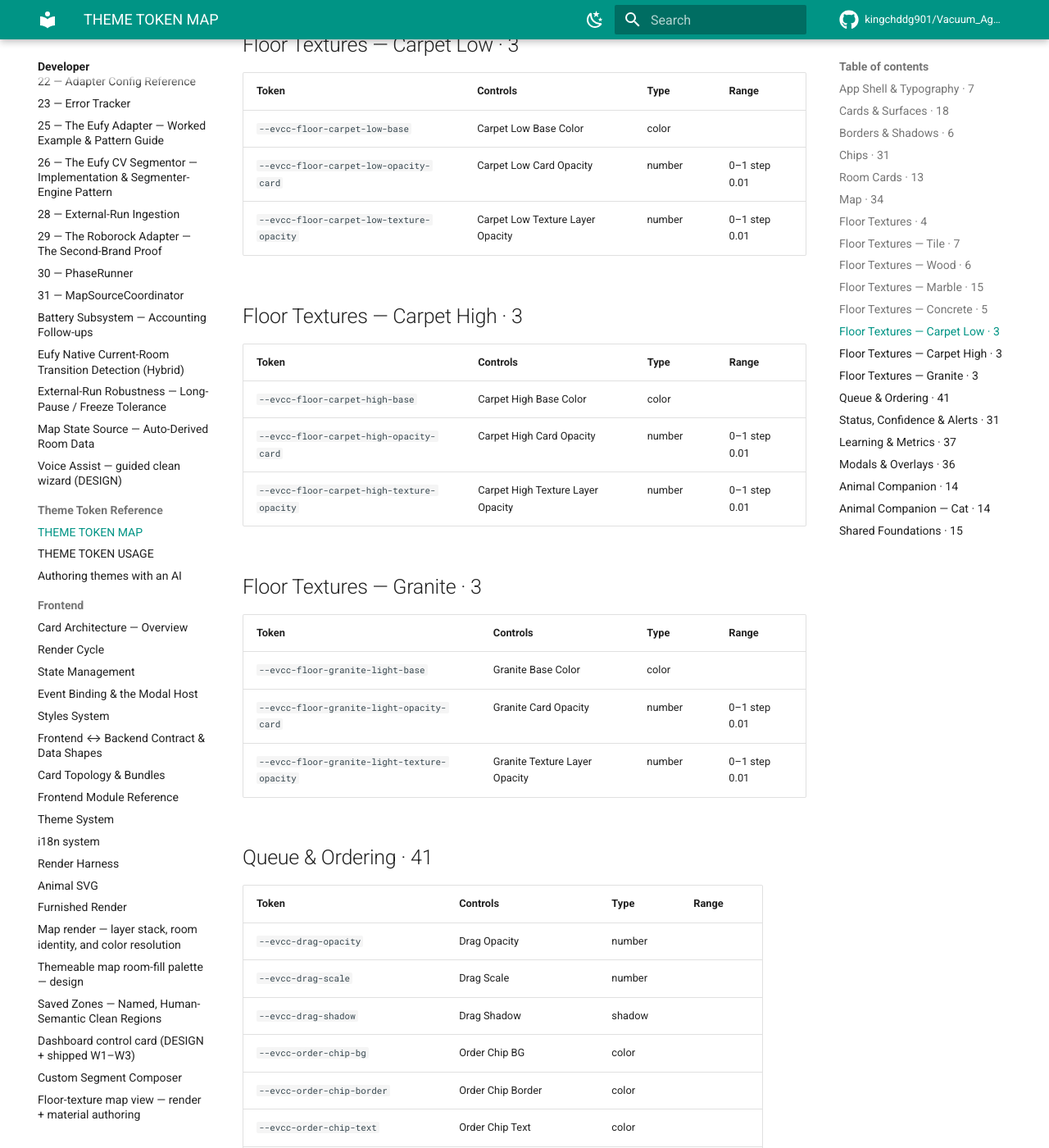
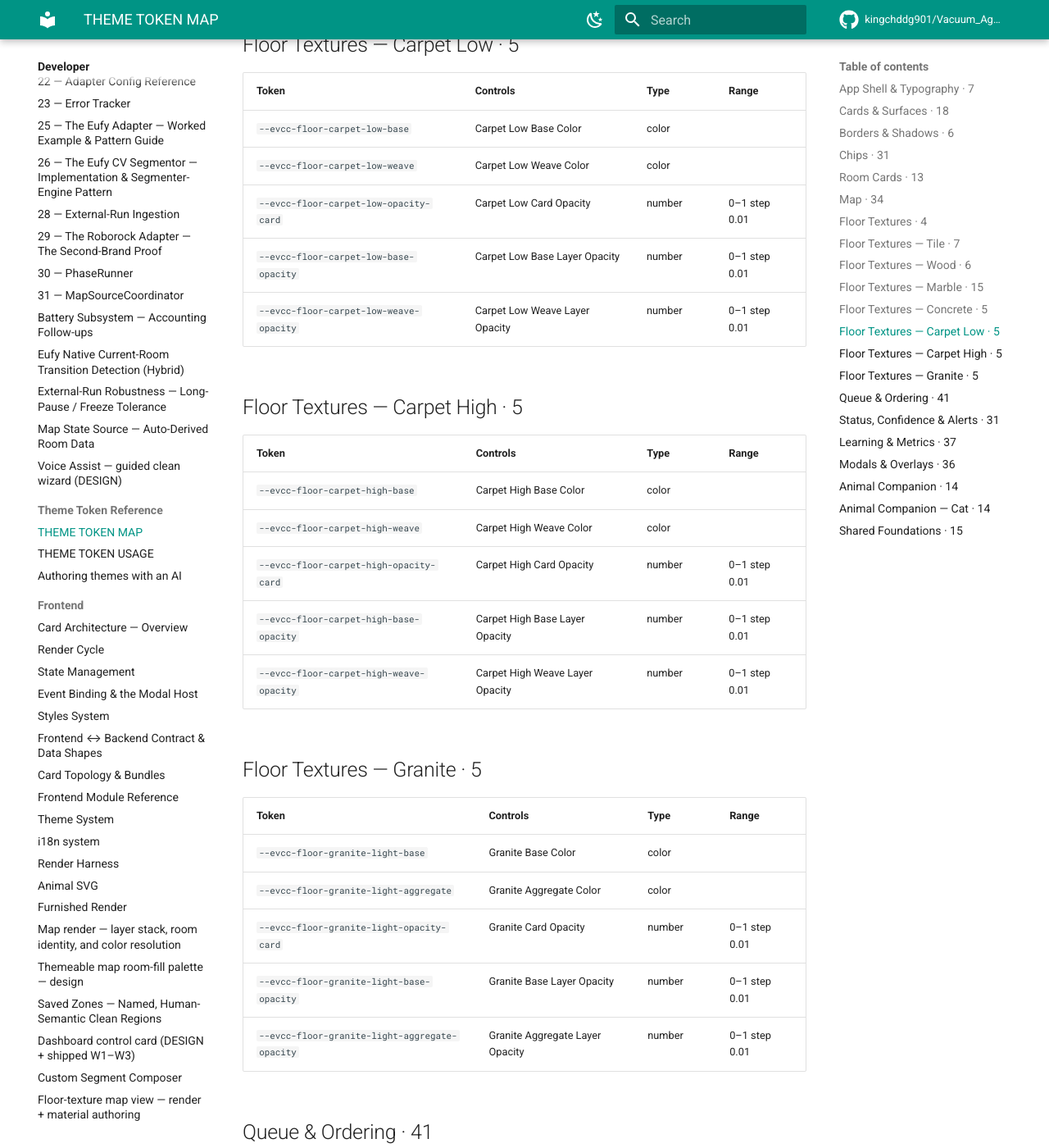
Before and after one commit to kingchddg901/Vacuum_Agent, an MkDocs documentation site: the page built from docs/dev/reference/THEME_TOKEN_MAP.md, in a window 1280 px wide and 1400 px high, scrolled down 8974 px. Shown: the whole window at 82% size. Built offline with MkDocs 1.6.1 and Material for MkDocs 9.7.7, drawn with Linux system fonts in a browser that asks for light colours; comment, search, counter and statistics services are not loaded.

Commit message:
feat(theme): expose split carpet/granite base + detail colors as editor tokens
Carpet + granite were re-authored as split base+detail materials, but the
theme editor still only exposed each one's BASE color plus a now-dead single
`-texture-opacity` control — so the bold weave/aggregate layer Chris tunes on
the map had no editor surface. Register both colors and the real per-layer
opacities for all three split materials, matching the registry's layer tokens:

  carpet_low / carpet_high:  -base + -weave  (color)
                             -base-opacity + -weave-opacity (layer opacity)
  granite_light:             -base + -aggregate (color)
                             -base-opacity + -aggregate-opacity (layer opacity)

Names match floor-texture-registry.js exactly (colorToken/opacityToken), so
editing a control now drives the layer the map + card actually composite. The
stale `-texture-opacity` controls are dropped (the registry no longer reads
them). floor-scope stays fully registry-generic — only its test fixtures were
repointed off the removed token names. THEME_TOKEN_MAP/USAGE regenerated
(399 -> 405 tokens). Labels follow the file's raw-English convention (the whole
token registry is un-i18n'd power-user surface).

test:units floor-scope 14/14 green; build:deploy clean (texture ver 966f8ad37f).

Co-Authored-By: Claude Opus 4.8 (1M context) <noreply@anthropic.com>

```diff
--- a/docs/dev/reference/THEME_TOKEN_MAP.md
+++ b/docs/dev/reference/THEME_TOKEN_MAP.md
@@ -4,9 +4,9 @@
 
 # Theme Token Map
 
-> Generated reference — part of the [Theme System](../frontend/theme-system.md) docs. Companion: [Theme Token CSS-Usage Trace](THEME_TOKEN_USAGE.md).
+> Generated reference — part of the [Theme System](../20-theme-system.md) docs. Companion: [Theme Token CSS-Usage Trace](THEME_TOKEN_USAGE.md).
 
-The themeable control-surface tokens exposed in the theme editor: **399 tokens** across **25 groups**. Each is a `--evcc-*` CSS custom property; **Controls** is the editor label (what it styles); **Type** is the input kind; bounded scalars list their slider range.
+The themeable control-surface tokens exposed in the theme editor: **405 tokens** across **25 groups**. Each is a `--evcc-*` CSS custom property; **Controls** is the editor label (what it styles); **Type** is the input kind; bounded scalars list their slider range.
 
 The 5 companion sub-groups share one identical 14-token shape — only **Cat** is listed in full; Dog, Raccoon, Parrot, Snake repeat it with their own `-<animal>-` key segment.
 
@@ -213,29 +213,35 @@ The 5 companion sub-groups share one identical 14-token shape — only **Cat** i
 | `--evcc-floor-concrete-broad-opacity` | Concrete Base Layer Opacity | number | 0–1 step 0.01 |
 | `--evcc-floor-concrete-micro-opacity` | Concrete Micro Layer Opacity | number | 0–1 step 0.01 |
 
-## Floor Textures — Carpet Low  ·  3
+## Floor Textures — Carpet Low  ·  5
 
 | Token | Controls | Type | Range |
 |---|---|---|---|
 | `--evcc-floor-carpet-low-base` | Carpet Low Base Color | color |  |
+| `--evcc-floor-carpet-low-weave` | Carpet Low Weave Color | color |  |
 | `--evcc-floor-carpet-low-opacity-card` | Carpet Low Card Opacity | number | 0–1 step 0.01 |
-| `--evcc-floor-carpet-low-texture-opacity` | Carpet Low Texture Layer Opacity | number | 0–1 step 0.01 |
+| `--evcc-floor-carpet-low-base-opacity` | Carpet Low Base Layer Opacity | number | 0–1 step 0.01 |
+| `--evcc-floor-carpet-low-weave-opacity` | Carpet Low Weave Layer Opacity | number | 0–1 step 0.01 |
 
-## Floor Textures — Carpet High  ·  3
+## Floor Textures — Carpet High  ·  5
 
 | Token | Controls | Type | Range |
 |---|---|---|---|
 | `--evcc-floor-carpet-high-base` | Carpet High Base Color | color |  |
+| `--evcc-floor-carpet-high-weave` | Carpet High Weave Color | color |  |
 | `--evcc-floor-carpet-high-opacity-card` | Carpet High Card Opacity | number | 0–1 step 0.01 |
-| `--evcc-floor-carpet-high-texture-opacity` | Carpet High Texture Layer Opacity | number | 0–1 step 0.01 |
+| `--evcc-floor-carpet-high-base-opacity` | Carpet High Base Layer Opacity | number | 0–1 step 0.01 |
+| `--evcc-floor-carpet-high-weave-opacity` | Carpet High Weave Layer Opacity | number | 0–1 step 0.01 |
 
-## Floor Textures — Granite  ·  3
+## Floor Textures — Granite  ·  5
 
 | Token | Controls | Type | Range |
 |---|---|---|---|
 | `--evcc-floor-granite-light-base` | Granite Base Color | color |  |
+| `--evcc-floor-granite-light-aggregate` | Granite Aggregate Color | color |  |
 | `--evcc-floor-granite-light-opacity-card` | Granite Card Opacity | number | 0–1 step 0.01 |
-| `--evcc-floor-granite-light-texture-opacity` | Granite Texture Layer Opacity | number | 0–1 step 0.01 |
+| `--evcc-floor-granite-light-base-opacity` | Granite Base Layer Opacity | number | 0–1 step 0.01 |
+| `--evcc-floor-granite-light-aggregate-opacity` | Granite Aggregate Layer Opacity | number | 0–1 step 0.01 |
 
 ## Queue & Ordering  ·  41
 
```
Also changed, not shown: docs/dev/reference/THEME_TOKEN_USAGE.md (+41 -23 lines), src/theme-tokens/floor-scope.test.mjs (+5 -5 lines), 3 other files.
